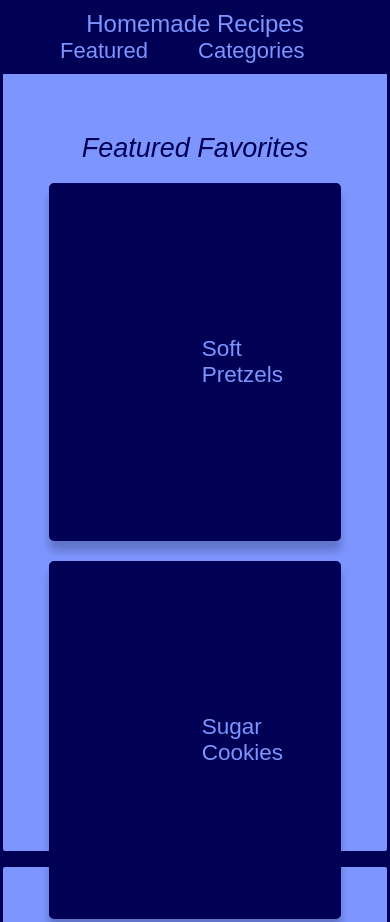
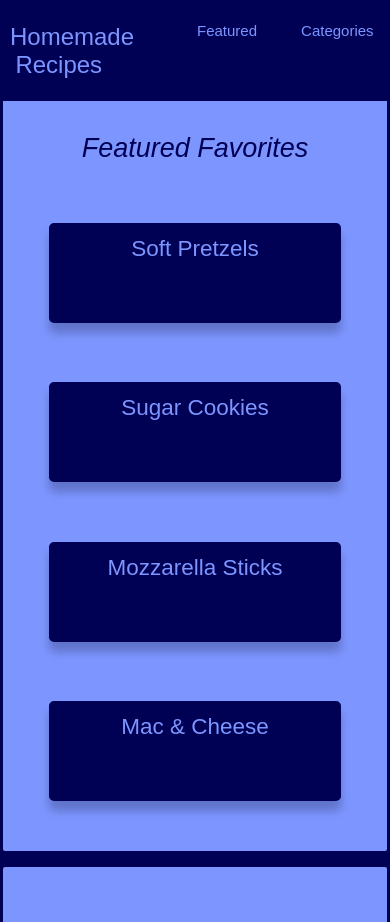
Before and after one commit to timseymore/Homemade-Recipes, a plain HTML site: page index.html in a window 390 px wide. Shown: the top 922 px of the page. Drawn offline with Linux system fonts and the light colour scheme.

Commit message:
Refactor: major ui change

```diff
--- a/index.html
+++ b/index.html
@@ -13,8 +13,8 @@
 
 	<header id="header">
 		<h1>Homemade Recipes</h1>
-		<nav class="nav-bar" id="nav">
-			<ul>
+		<nav id="navbar">
+			<ul class="nav-list">
 				<li><a class="nav-link" href="#featured-box">Featured</a></li>
 				<li><a class="nav-link" href="#category-box">Categories</a></li>
 			</ul>
--- a/styles.css
+++ b/styles.css
@@ -45,9 +45,11 @@ header {
 	margin-bottom: 15rem;
 	font-size: 1.9rem;
 	background-color: var(--dark-blue);
+	display: flex;
 }
 
 h1 {
+	justify-self: center;
 	color: var(--light-blue);
 }
 
@@ -70,8 +72,16 @@ h2 {
 	font-weight: 300;
 }
 
-ul {
+#navbar {
 	display: flex;
+	justify-content: flex-end;
+	position: fixed;
+	top: 0;
+	left: 0;
+	width: 100%;
+	/* background: var(--backdrop-3); */
+	/* box-shadow: 0 2px 0 rgba(0, 0, 0, 0.4); */
+	z-index: 10;
 }
 
 li {
@@ -81,17 +91,22 @@ li {
 	margin-left: 50px;
 }
 
-li>a {
+.nav-list {
+	display: flex;
+	margin-right: 2rem;
+}
+
+.nav-link {
+	display: block;
 	font-size: 2.2rem;
+	padding: 2rem;
 	text-decoration: none;
 	color: var(--light-blue);
 
 }
-li>a:hover {
-	text-decoration: none;
+.nav-link:hover {
 	color: var(--dark-blue);
 	background: var(--light-blue);
-
 }
 
 .container {
@@ -126,7 +141,7 @@ li>a:hover {
 .content-box {
 	width: 44vw;
 	max-width: 100%;
-	height: auto;
+	height: 10rem;
 	display: block;
 	justify-self: center;
 	align-items: center;
@@ -143,11 +158,11 @@ li>a:hover {
 
 .recipe-link {
 	display: block;
-	height: 100%;
+	height: 9.4rem;
 	text-decoration: none;
 	text-align: center;
 	color: var(--light-blue);
-	padding: 15rem;
+	padding: 10px;
 }
 
 .recipe-link:hover {
@@ -179,9 +194,30 @@ li>a:hover {
 	grid-area: box4;
 }
 
-@media (max-width: 650px) {
+@media (max-width: 1000px) {
 	header {
+		flex-direction: column;
 		font-size: 1.2rem;
+		height: 12vh;
+	}
+
+	h1 {
+		align-self: flex-start;
+		width: 25vw;
+	}
+
+	ul {
+		align-self: flex-end;
+		width: 50vw;
+	}
+
+	li {
+		margin: .1rem;
+		padding: .1rem;
+	}
+
+	.nav-link {
+		font-size: 1.5rem;
 	}
 
 	.container {
@@ -196,5 +232,6 @@ li>a:hover {
 
 	.content-box {
 		width: 75vw;
+		height: 10rem;
 	}
 }
```
